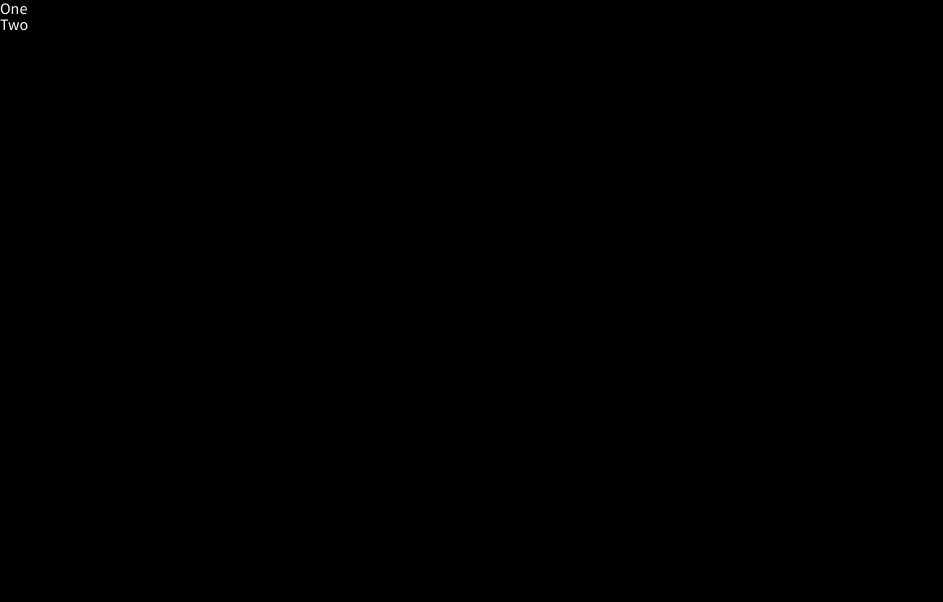
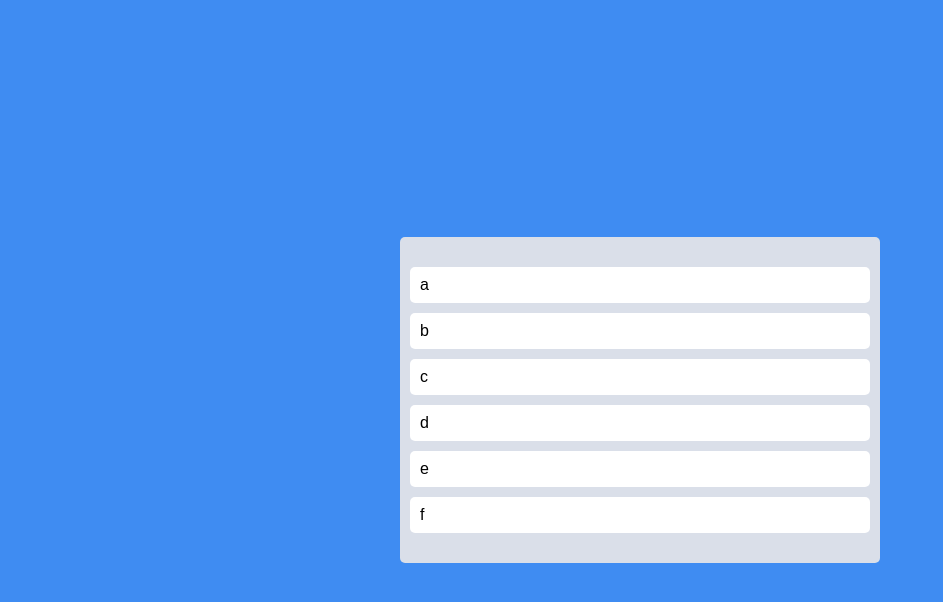
Before and after one commit to yousunzoo/kanban, a React (Create React App) app: page / in a window 1280 px wide. Shown: the top 602 px of the page, without its empty margins (0-943 px from the left). Built offline with nearby package versions, Linux system fonts and the light colour scheme.

Commit message:
dnd styles and placeholder

```diff
--- a/src/App.tsx
+++ b/src/App.tsx
@@ -1,21 +1,66 @@
 import { DragDropContext, Draggable, Droppable } from "react-beautiful-dnd";
+
+import styled from "styled-components";
+
+const Wrapper = styled.div`
+  display: flex;
+  max-width: 480px;
+  width: 100%;
+  margin: 0 auto;
+  justify-content: center;
+  align-items: center;
+  height: 100vh;
+`;
+
+const Boards = styled.div`
+  display: grid;
+  width: 100%;
+  grid-template-columns: repeat(1, 1fr);
+`;
+const Board = styled.div`
+  padding: 20px 10px;
+  padding-top: 30px;
+  background-color: ${(props) => props.theme.boardColor};
+  border-radius: 5px;
+  min-height: 200px;
+`;
+
+const Card = styled.div`
+  border-radius: 5px;
+  padding: 10px 10px;
+  background-color: ${(props) => props.theme.cardColor};
+  margin-bottom: 10px;
+`;
+
+const toDos = ["a", "b", "c", "d", "e", "f"];
 
 function App() {
   const onDragEnd = () => {};
   return (
     <DragDropContext onDragEnd={onDragEnd}>
-      <Droppable droppableId="one">
-        {() => (
-          <ul>
-            <Draggable draggableId="first" index={0}>
-              {() => <li>One</li>}
-            </Draggable>
-            <Draggable draggableId="second" index={1}>
-              {() => <li>Two</li>}
-            </Draggable>
-          </ul>
-        )}
-      </Droppable>
+      <Wrapper>
+        <Boards>
+          <Droppable droppableId="one">
+            {(magic) => (
+              <Board ref={magic.innerRef} {...magic.droppableProps}>
+                {toDos.map((toDo, index) => (
+                  <Draggable draggableId={toDo} index={index}>
+                    {(magic) => (
+                      <Card
+                        ref={magic.innerRef}
+                        {...magic.dragHandleProps}
+                        {...magic.draggableProps}>
+                        {toDo}
+                      </Card>
+                    )}
+                  </Draggable>
+                ))}
+                {magic.placeholder}
+              </Board>
+            )}
+          </Droppable>
+        </Boards>
+      </Wrapper>
     </DragDropContext>
   );
 }
--- a/src/index.tsx
+++ b/src/index.tsx
@@ -45,7 +45,7 @@
   line-height: 1;
   font-family: 'Source Sans Pro', sans-serif;
   background-color:${(props) => props.theme.bgColor};
-  color:${(props) => props.theme.textColor};
+  color:black;
   transition : all 0.3s ease-in;
 }
 menu, ol, ul {
--- a/src/styled.d.ts
+++ b/src/styled.d.ts
@@ -2,8 +2,8 @@
 
 declare module "styled-components" {
   export interface DefaultTheme {
-    textColor: string;
     bgColor: string;
-    accentColor: string;
+    boardColor: string;
+    cardColor: string;
   }
 }
--- a/src/theme.ts
+++ b/src/theme.ts
@@ -1,7 +1,7 @@
 import { DefaultTheme } from "styled-components";
 
 export const theme: DefaultTheme = {
-  textColor: "white",
-  bgColor: "black",
-  accentColor: "red",
+  bgColor: "#3F8CF2",
+  boardColor: "#dadfe9",
+  cardColor: "white",
 };
```
Also changed, not shown: 1 other file (tests, documents, lock files or other folders).
